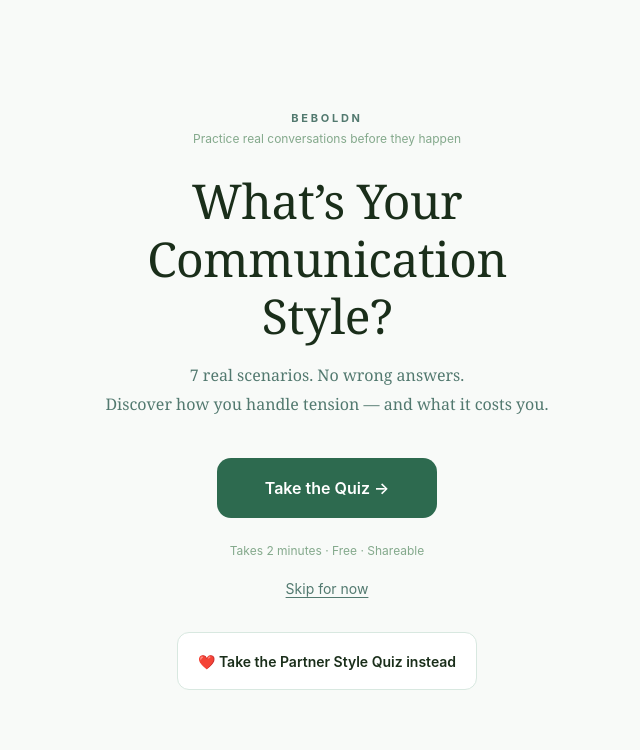
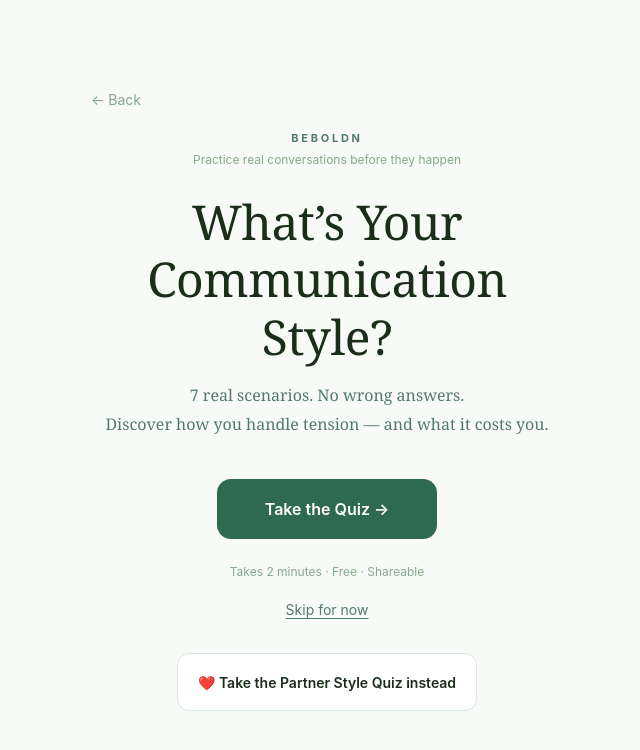
Before and after one commit to monjoriis-prog/debate-coach, a Next.js app: page /quiz in a window 1280 px wide. Shown: the top 750 px of the page, without its empty margins (313-953 px from the left). Built offline with nearby package versions, Linux system fonts and the light colour scheme.

Commit message:
Add exit buttons to all quizzes

```diff
--- a/app/quiz/page.tsx
+++ b/app/quiz/page.tsx
@@ -209,6 +209,7 @@ function QuizInner() {
   if (!started) return (
     <div style={{ minHeight: "100vh", background: "#f8faf8", fontFamily: "Georgia, serif", display: "flex", alignItems: "center", justifyContent: "center" }}>
       <div style={{ maxWidth: "520px", margin: "0 auto", padding: "48px 24px", textAlign: "center" }}>
+          <button onClick={() => window.location.href = "/social"} style={{ background: "none", border: "none", color: "#84a98c", fontSize: "14px", cursor: "pointer", fontFamily: "-apple-system, sans-serif", padding: "0 0 20px", display: "block" }}>{"← Back"}</button>
         <div style={{ animation: "fadeUp 0.8s ease-out" }}>
           <div style={{ marginBottom: "24px" }}><div style={{ fontSize: "11px", fontWeight: "700", letterSpacing: "0.25em", color: "#52796f", textTransform: "uppercase", fontFamily: "-apple-system, sans-serif" }}>BeBoldn</div><div style={{ fontSize: "12px", color: "#84a98c", fontFamily: "-apple-system, sans-serif", marginTop: "4px" }}>Practice real conversations before they happen</div></div>
           {compareMode && partnerStyle ? (
```
